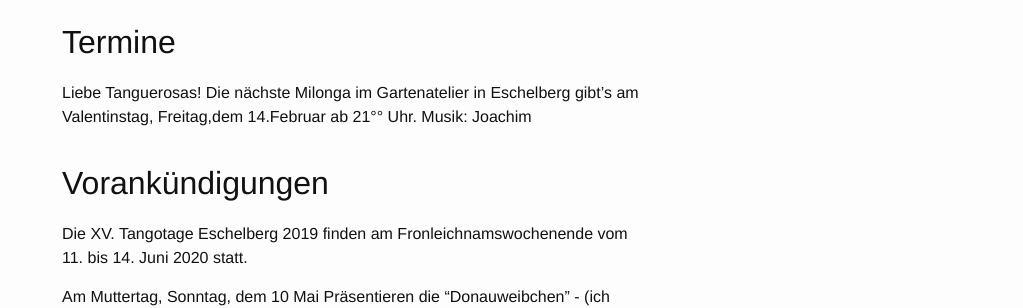
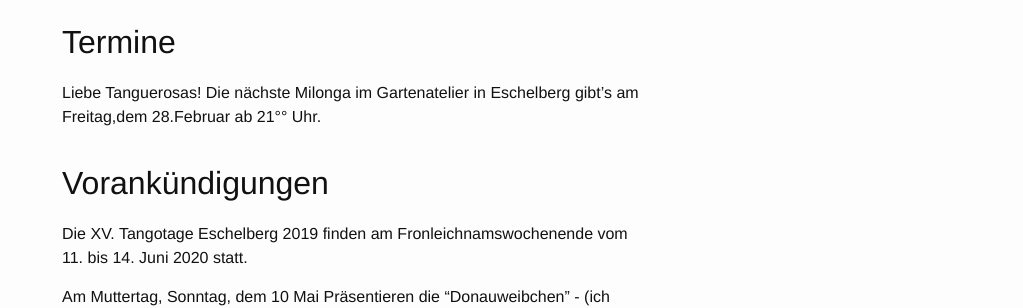
Before and after one commit to eschelberg/eschelberg.github.io, a Jekyll site: the page built from tango/index.md, in a window 1280 px wide. Shown: the part 790-1098 px from the top of the page, without its empty margins (128-1151 px from the left). Built offline with Jekyll 4.4.1, drawn with Linux system fonts in a browser that asks for light colours.

Commit message:
Update index.md

```diff
--- a/tango/index.md
+++ b/tango/index.md
@@ -12,9 +12,7 @@
 ## Termine
 
 Liebe Tanguerosas!
-Die nächste Milonga im Gartenatelier in Eschelberg gibt’s am Valentinstag, Freitag,dem 14.Februar ab 21°° Uhr.
-Musik: Joachim
-
+Die nächste Milonga im Gartenatelier in Eschelberg gibt’s am  Freitag,dem 28.Februar ab 21°° Uhr.
 
 ## Vorankündigungen
 Die XV. Tangotage Eschelberg 2019 finden am Fronleichnamswochenende vom 11. bis 14. Juni 2020 statt.
```
